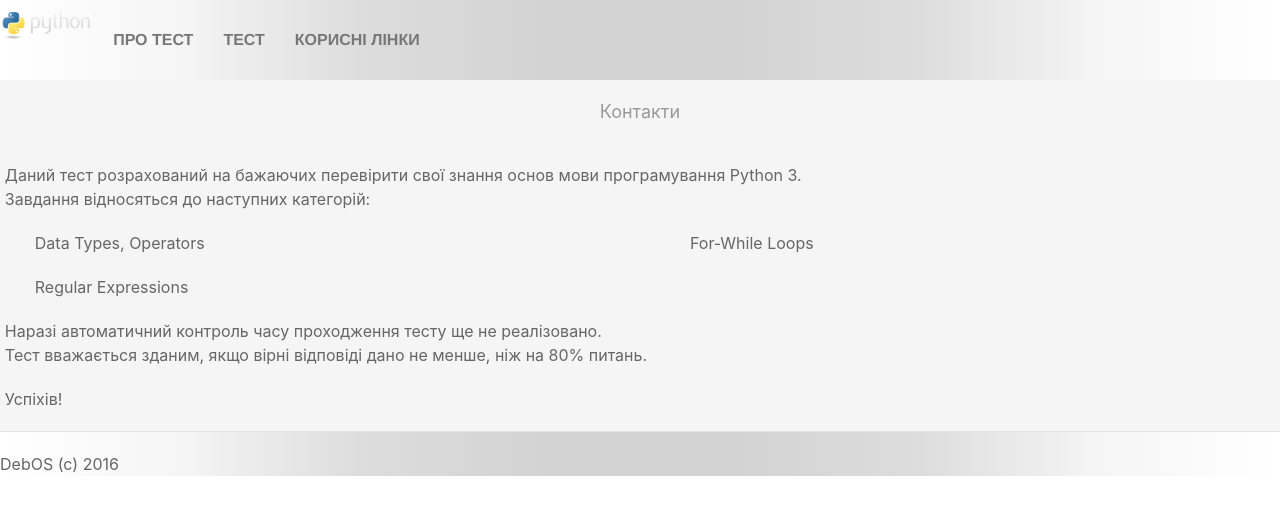
After one commit to Viach/PyTest, a Django app: template quiz/templates/quiz/contact.html in a window 1280 px wide. The commit adds this page. Shown: the top 515 px of the page. Run offline with Django 3.2, Linux system fonts and the light colour scheme; the template is opened without the code that fills it: values that come from a table or form of the project are taken from there, others are empty; data comes from the database, SQL or seed files in the repository; both versions use the stored data as it was after the commit; some libraries are stand-ins or nearby versions.

```diff
--- a/quiz/models.py
+++ b/quiz/models.py
@@ -71,3 +71,10 @@ class UsefulLinks(models.Model):
 
     def __str__(self):
         return self.name
+
+class EMail():
+    def __init__(self):
+        self.subject = 'Заголовок'
+
+    def __str__(self):
+        return 'Email from Guest'
--- /dev/null
+++ b/quiz/templates/quiz/contact.html
@@ -0,0 +1,24 @@
+{% extends "quiz/base.html" %}
+{% block title %}Контакти{% endblock %}
+
+{% block content %}
+<div class="">
+    <p class="title ">Контакти</p>
+    <div class="uk-text-left" >
+        Даний тест розрахований на бажаючих перевірити свої знання основ мови програмування Python 3.<br>
+        Завдання відносяться до наступних категорій:
+    </div>
+    <ul class="uk-list uk-column-1-2 uk-text-left">
+        {% for c in categories %}
+        <ul>{{c.name }}</ul>
+        {% endfor %}
+    </ul>
+    <div class="uk-text-left">
+
+        Наразі автоматичний контроль часу проходження тесту ще не реалізовано.<br>
+        Тест вважається зданим, якщо вірні відповіді дано не менше, ніж на 80% питань.
+
+        <p>Успіхів!</p>
+    </div>
+</div>
+{% endblock %}
```
Also changed, not shown: quiz/templates/quiz/quiz_start.html (+5 -5 lines), db.sqlite3.
